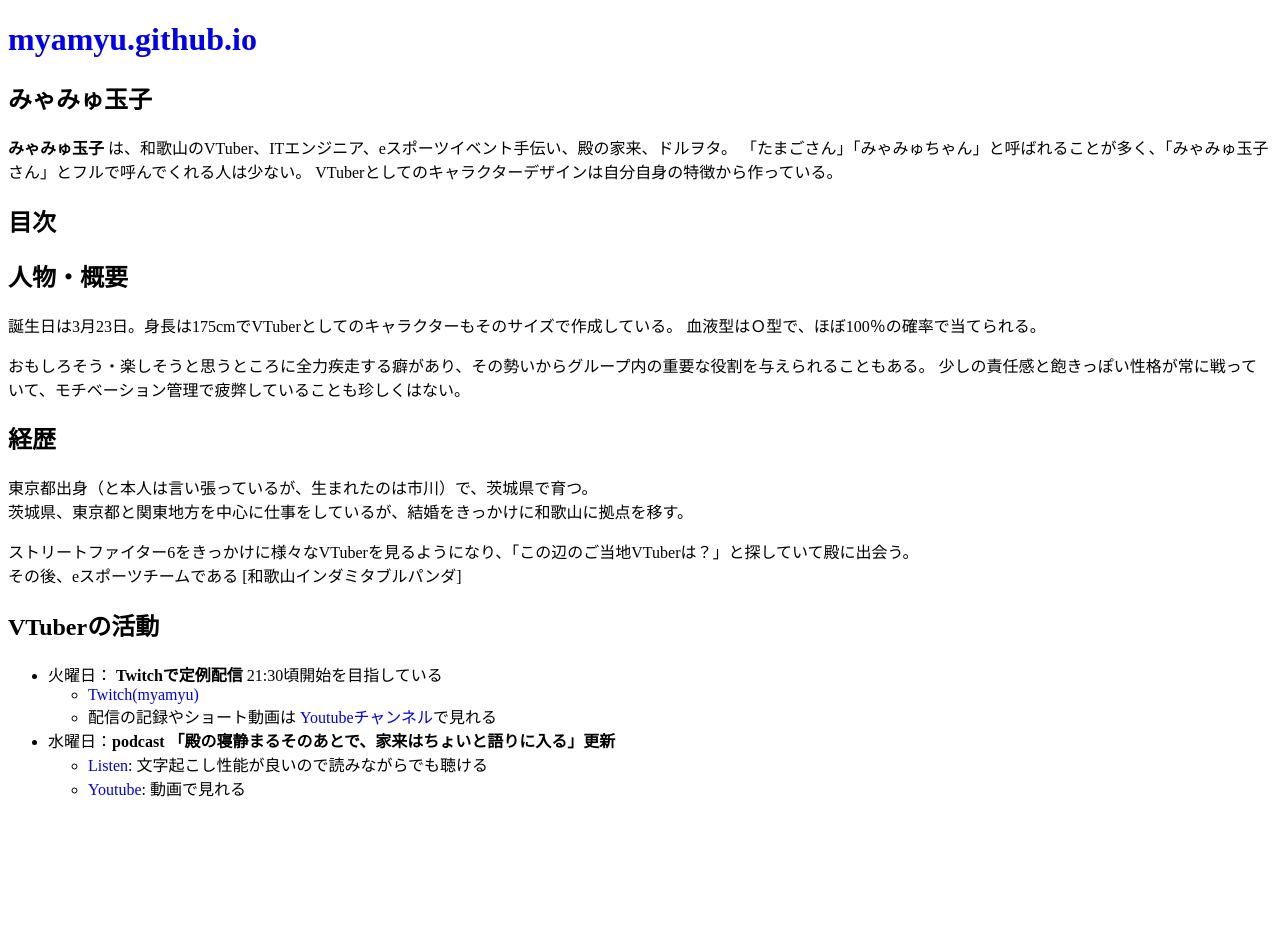
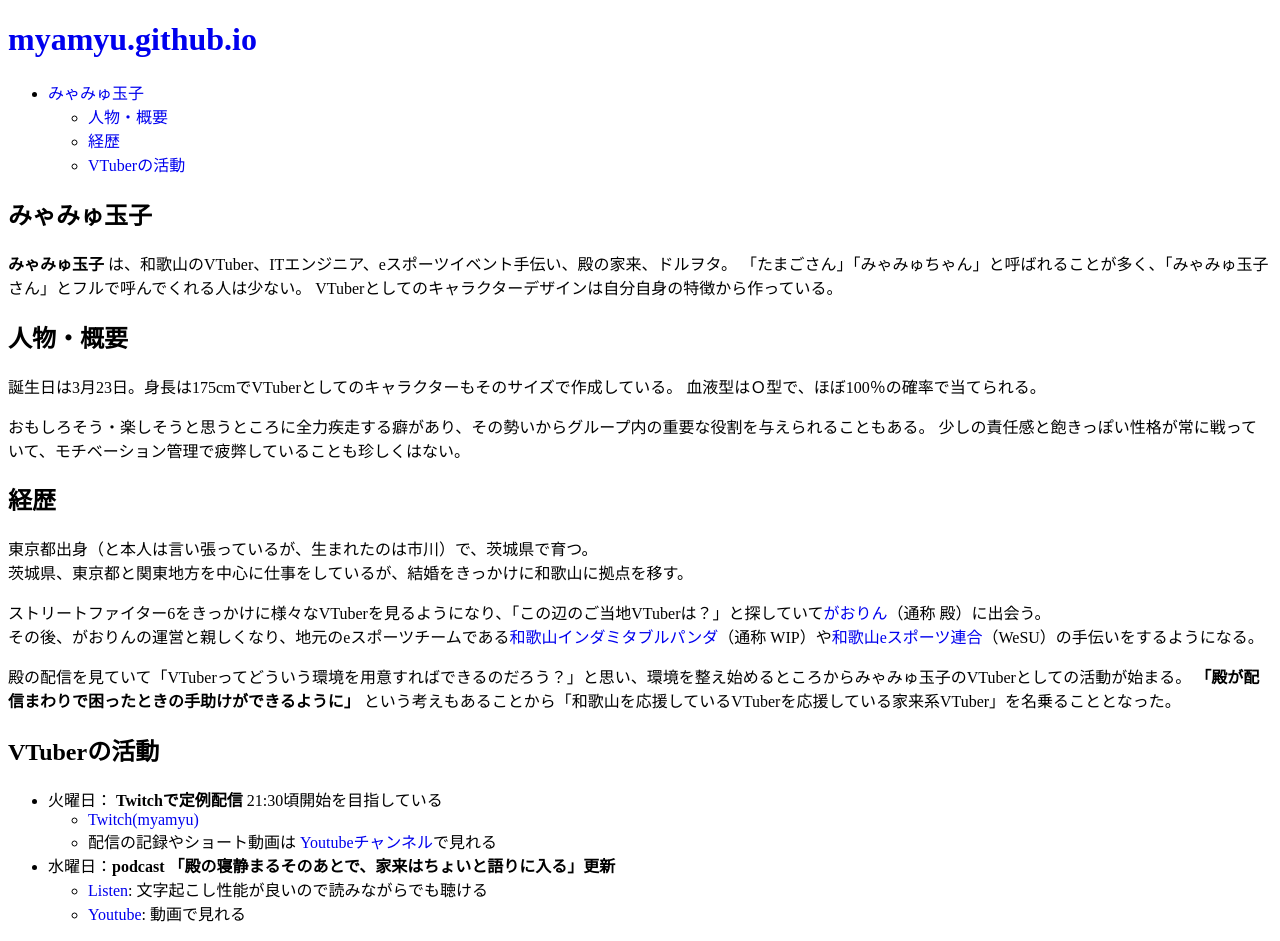
Before and after one commit to myamyu/myamyu.github.io, a Jekyll site: the page built from README.md, in a window 1280 px wide. Built offline with Jekyll 4.4.1, drawn with Linux system fonts in a browser that asks for light colours; our own code applies the rules of GitHub Pages for plain Markdown files; before the commit the page ends 900 px from its top, so only the background shows below that; some of the changed lines change nothing that is shown.

Commit message:
これでいけるか？

```diff
--- a/README.md
+++ b/README.md
@@ -3,9 +3,6 @@
 **みゃみゅ玉子** は、和歌山のVTuber、ITエンジニア、eスポーツイベント手伝い、殿の家来、ドルヲタ。
 「たまごさん」「みゃみゅちゃん」と呼ばれることが多く、「みゃみゅ玉子さん」とフルで呼んでくれる人は少ない。
 VTuberとしてのキャラクターデザインは自分自身の特徴から作っている。
-
-## 目次
-{:toc}
 
 ## 人物・概要
 
@@ -20,8 +17,12 @@
 東京都出身（と本人は言い張っているが、生まれたのは市川）で、茨城県で育つ。
 茨城県、東京都と関東地方を中心に仕事をしているが、結婚をきっかけに和歌山に拠点を移す。
 
-ストリートファイター6をきっかけに様々なVTuberを見るようになり、「この辺のご当地VTuberは？」と探していて殿に出会う。
-その後、eスポーツチームである [和歌山インダミタブルパンダ]
+ストリートファイター6をきっかけに様々なVTuberを見るようになり、「この辺のご当地VTuberは？」と探していて[がおりん](https://x.com/gao_rin_V)（通称 殿）に出会う。
+その後、がおりんの運営と親しくなり、地元のeスポーツチームである[和歌山インダミタブルパンダ](https://wip-wakayama.com)（通称 WIP）や[和歌山eスポーツ連合](https://www.wakayama.games)（WeSU）の手伝いをするようになる。
+
+殿の配信を見ていて「VTuberってどういう環境を用意すればできるのだろう？」と思い、環境を整え始めるところからみゃみゅ玉子のVTuberとしての活動が始まる。
+**「殿が配信まわりで困ったときの手助けができるように」** という考えもあることから「和歌山を応援しているVTuberを応援している家来系VTuber」を名乗ることとなった。
+
 
 ## VTuberの活動
 
--- /dev/null
+++ b/_includes/toc.html
@@ -0,0 +1,189 @@
+{% capture tocWorkspace %}
+    {% comment %}
+        Copyright (c) 2017 Vladimir "allejo" Jimenez
+
+        Permission is hereby granted, free of charge, to any person
+        obtaining a copy of this software and associated documentation
+        files (the "Software"), to deal in the Software without
+        restriction, including without limitation the rights to use,
+        copy, modify, merge, publish, distribute, sublicense, and/or sell
+        copies of the Software, and to permit persons to whom the
+        Software is furnished to do so, subject to the following
+        conditions:
+
+        The above copyright notice and this permission notice shall be
+        included in all copies or substantial portions of the Software.
+
+        THE SOFTWARE IS PROVIDED "AS IS", WITHOUT WARRANTY OF ANY KIND,
+        EXPRESS OR IMPLIED, INCLUDING BUT NOT LIMITED TO THE WARRANTIES
+        OF MERCHANTABILITY, FITNESS FOR A PARTICULAR PURPOSE AND
+        NONINFRINGEMENT. IN NO EVENT SHALL THE AUTHORS OR COPYRIGHT
+        HOLDERS BE LIABLE FOR ANY CLAIM, DAMAGES OR OTHER LIABILITY,
+        WHETHER IN AN ACTION OF CONTRACT, TORT OR OTHERWISE, ARISING
+        FROM, OUT OF OR IN CONNECTION WITH THE SOFTWARE OR THE USE OR
+        OTHER DEALINGS IN THE SOFTWARE.
+    {% endcomment %}
+    {% comment %}
+        Version 1.2.1
+          https://github.com/allejo/jekyll-toc
+
+        "...like all things liquid - where there's a will, and ~36 hours to spare, there's usually a/some way" ~jaybe
+
+        Usage:
+            {% include toc.html html=content sanitize=true class="inline_toc" id="my_toc" h_min=2 h_max=3 %}
+
+        Parameters:
+            * html         (string) - the HTML of compiled markdown generated by kramdown in Jekyll
+
+        Optional Parameters:
+            * sanitize      (bool)   : false  - when set to true, the headers will be stripped of any HTML in the TOC
+            * class         (string) :   ''   - a CSS class assigned to the TOC
+            * id            (string) :   ''   - an ID to assigned to the TOC
+            * h_min         (int)    :   1    - the minimum TOC header level to use; any header lower than this value will be ignored
+            * h_max         (int)    :   6    - the maximum TOC header level to use; any header greater than this value will be ignored
+            * ordered       (bool)   : false  - when set to true, an ordered list will be outputted instead of an unordered list
+            * item_class    (string) :   ''   - add custom class(es) for each list item; has support for '%level%' placeholder, which is the current heading level
+            * submenu_class (string) :   ''   - add custom class(es) for each child group of headings; has support for '%level%' placeholder which is the current "submenu" heading level
+            * base_url      (string) :   ''   - add a base url to the TOC links for when your TOC is on another page than the actual content
+            * anchor_class  (string) :   ''   - add custom class(es) for each anchor element
+            * skip_no_ids   (bool)   : false  - skip headers that do not have an `id` attribute
+            * flat_toc      (bool)   : false  - when set to true, the TOC will be a single level list
+
+        Output:
+            An ordered or unordered list representing the table of contents of a markdown block. This snippet will only
+            generate the table of contents and will NOT output the markdown given to it
+    {% endcomment %}
+
+    {% capture newline %}
+    {% endcapture %}
+    {% assign newline = newline | rstrip %} <!-- Remove the extra spacing but preserve the newline -->
+
+    {% capture deprecation_warnings %}{% endcapture %}
+
+    {% if include.baseurl %}
+        {% capture deprecation_warnings %}{{ deprecation_warnings }}<!-- jekyll-toc :: "baseurl" has been deprecated, use "base_url" instead -->{{ newline }}{% endcapture %}
+    {% endif %}
+
+    {% if include.skipNoIDs %}
+        {% capture deprecation_warnings %}{{ deprecation_warnings }}<!-- jekyll-toc :: "skipNoIDs" has been deprecated, use "skip_no_ids" instead -->{{ newline }}{% endcapture %}
+    {% endif %}
+
+    {% capture jekyll_toc %}{% endcapture %}
+    {% assign orderedList = include.ordered | default: false %}
+    {% assign flatToc = include.flat_toc | default: false %}
+    {% assign baseURL = include.base_url | default: include.baseurl | default: '' %}
+    {% assign skipNoIDs = include.skip_no_ids | default: include.skipNoIDs | default: false %}
+    {% assign minHeader = include.h_min | default: 1 %}
+    {% assign maxHeader = include.h_max | default: 6 %}
+    {% assign nodes = include.html | strip | split: '<h' %}
+
+    {% assign firstHeader = true %}
+    {% assign currLevel = 0 %}
+    {% assign lastLevel = 0 %}
+
+    {% capture listModifier %}{% if orderedList %}ol{% else %}ul{% endif %}{% endcapture %}
+
+    {% for node in nodes %}
+        {% if node == "" %}
+            {% continue %}
+        {% endif %}
+
+        {% assign currLevel = node | replace: '"', '' | slice: 0, 1 | times: 1 %}
+
+        {% if currLevel < minHeader or currLevel > maxHeader %}
+            {% continue %}
+        {% endif %}
+
+        {% assign _workspace = node | split: '</h' %}
+
+        {% assign _idWorkspace = _workspace[0] | split: 'id="' %}
+        {% assign _idWorkspace = _idWorkspace[1] | split: '"' %}
+        {% assign htmlID = _idWorkspace[0] %}
+
+        {% assign _classWorkspace = _workspace[0] | split: 'class="' %}
+        {% assign _classWorkspace = _classWorkspace[1] | split: '"' %}
+        {% assign htmlClass = _classWorkspace[0] %}
+
+        {% if htmlClass contains "no_toc" %}
+            {% continue %}
+        {% endif %}
+
+        {% if firstHeader %}
+            {% assign minHeader = currLevel %}
+        {% endif %}
+
+        {% capture _hAttrToStrip %}{{ _workspace[0] | split: '>' | first }}>{% endcapture %}
+        {% assign header = _workspace[0] | replace: _hAttrToStrip, '' %}
+
+        {% if include.item_class and include.item_class != blank %}
+            {% capture listItemClass %} class="{{ include.item_class | replace: '%level%', currLevel | split: '.' | join: ' ' }}"{% endcapture %}
+        {% endif %}
+
+        {% if include.submenu_class and include.submenu_class != blank %}
+            {% assign subMenuLevel = currLevel | minus: 1 %}
+            {% capture subMenuClass %} class="{{ include.submenu_class | replace: '%level%', subMenuLevel | split: '.' | join: ' ' }}"{% endcapture %}
+        {% endif %}
+
+        {% capture anchorBody %}{% if include.sanitize %}{{ header | strip_html }}{% else %}{{ header }}{% endif %}{% endcapture %}
+
+        {% if htmlID %}
+            {% capture anchorAttributes %} href="{% if baseURL %}{{ baseURL }}{% endif %}#{{ htmlID }}"{% endcapture %}
+
+            {% if include.anchor_class %}
+                {% capture anchorAttributes %}{{ anchorAttributes }} class="{{ include.anchor_class | split: '.' | join: ' ' }}"{% endcapture %}
+            {% endif %}
+
+            {% capture listItem %}<a{{ anchorAttributes }}>{{ anchorBody }}</a>{% endcapture %}
+        {% elsif skipNoIDs == true %}
+            {% continue %}
+        {% else %}
+            {% capture listItem %}{{ anchorBody }}{% endcapture %}
+        {% endif %}
+
+        {% if currLevel > lastLevel and flatToc == false %}
+            {% capture jekyll_toc %}{{ jekyll_toc }}<{{ listModifier }}{{ subMenuClass }}>{% endcapture %}
+        {% elsif currLevel < lastLevel and flatToc == false %}
+            {% assign repeatCount = lastLevel | minus: currLevel %}
+
+            {% for i in (1..repeatCount) %}
+                {% capture jekyll_toc %}{{ jekyll_toc }}</li></{{ listModifier }}>{% endcapture %}
+            {% endfor %}
+
+            {% capture jekyll_toc %}{{ jekyll_toc }}</li>{% endcapture %}
+        {% else %}
+            {% capture jekyll_toc %}{{ jekyll_toc }}</li>{% endcapture %}
+        {% endif %}
+
+        {% capture jekyll_toc %}{{ jekyll_toc }}<li{{ listItemClass }}>{{ listItem }}{% endcapture %}
+
+        {% assign lastLevel = currLevel %}
+        {% assign firstHeader = false %}
+    {% endfor %}
+
+    {% if flatToc == true %}
+        {% assign repeatCount = 1 %}
+    {% else %}
+        {% assign repeatCount = minHeader | minus: 1 %}
+        {% assign repeatCount = lastLevel | minus: repeatCount %}
+    {% endif %}
+
+    {% for i in (1..repeatCount) %}
+        {% capture jekyll_toc %}{{ jekyll_toc }}</li></{{ listModifier }}>{% endcapture %}
+    {% endfor %}
+
+    {% if jekyll_toc != '' %}
+        {% assign rootAttributes = '' %}
+        {% if include.class and include.class != blank %}
+            {% capture rootAttributes %} class="{{ include.class | split: '.' | join: ' ' }}"{% endcapture %}
+        {% endif %}
+
+        {% if include.id and include.id != blank %}
+            {% capture rootAttributes %}{{ rootAttributes }} id="{{ include.id }}"{% endcapture %}
+        {% endif %}
+
+        {% if rootAttributes %}
+            {% assign nodes = jekyll_toc | split: '>' %}
+            {% capture jekyll_toc %}<{{ listModifier }}{{ rootAttributes }}>{{ nodes | shift | join: '>' }}>{% endcapture %}
+        {% endif %}
+    {% endif %}
+{% endcapture %}{% assign tocWorkspace = '' %}{{ deprecation_warnings }}{{ jekyll_toc -}}
--- a/_layouts/default.html
+++ b/_layouts/default.html
@@ -10,7 +10,9 @@
     <header>
       <h1><a href="/">{{ site.title | default: site.github.repository_name }}</a></h1>
     </header>
-
+    <nav>
+      {% include toc.html html=content %}
+    </nav>
     <main>
       <section id="main-content">
         {{ content }}
```
